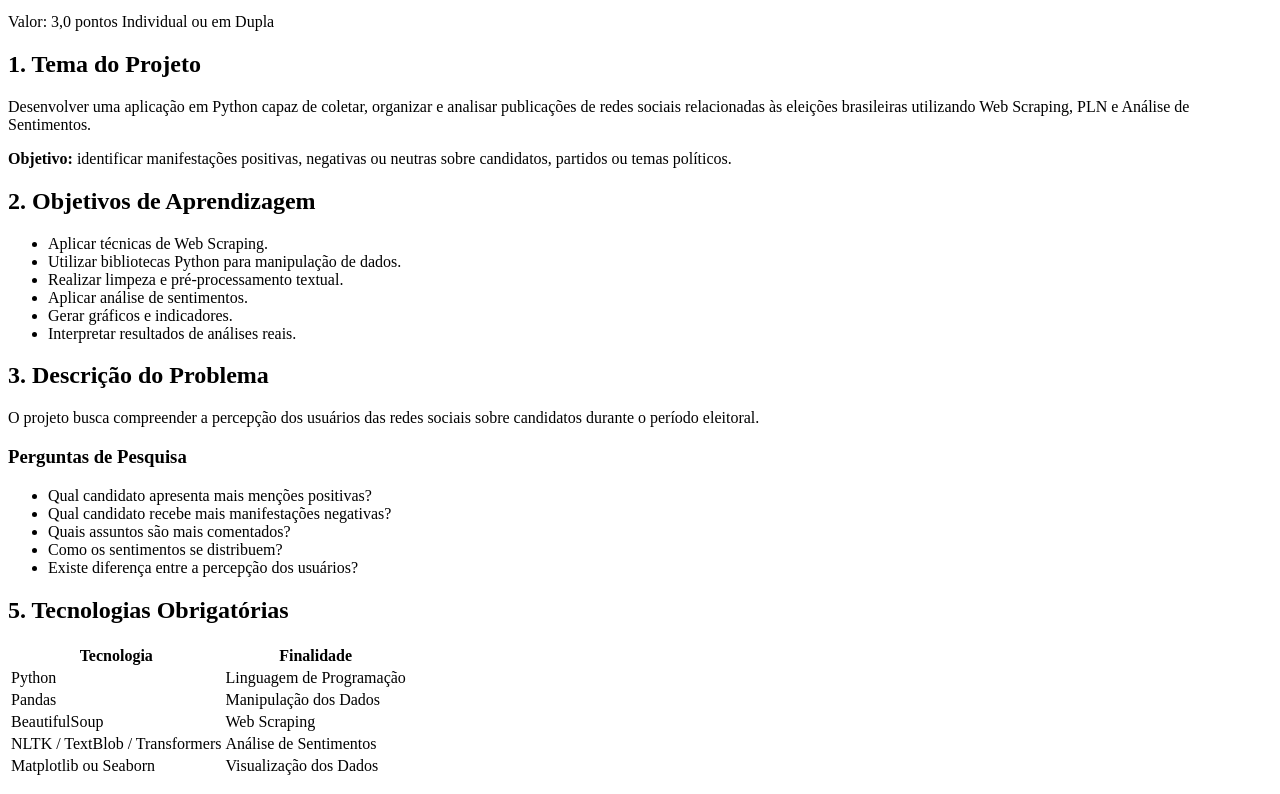
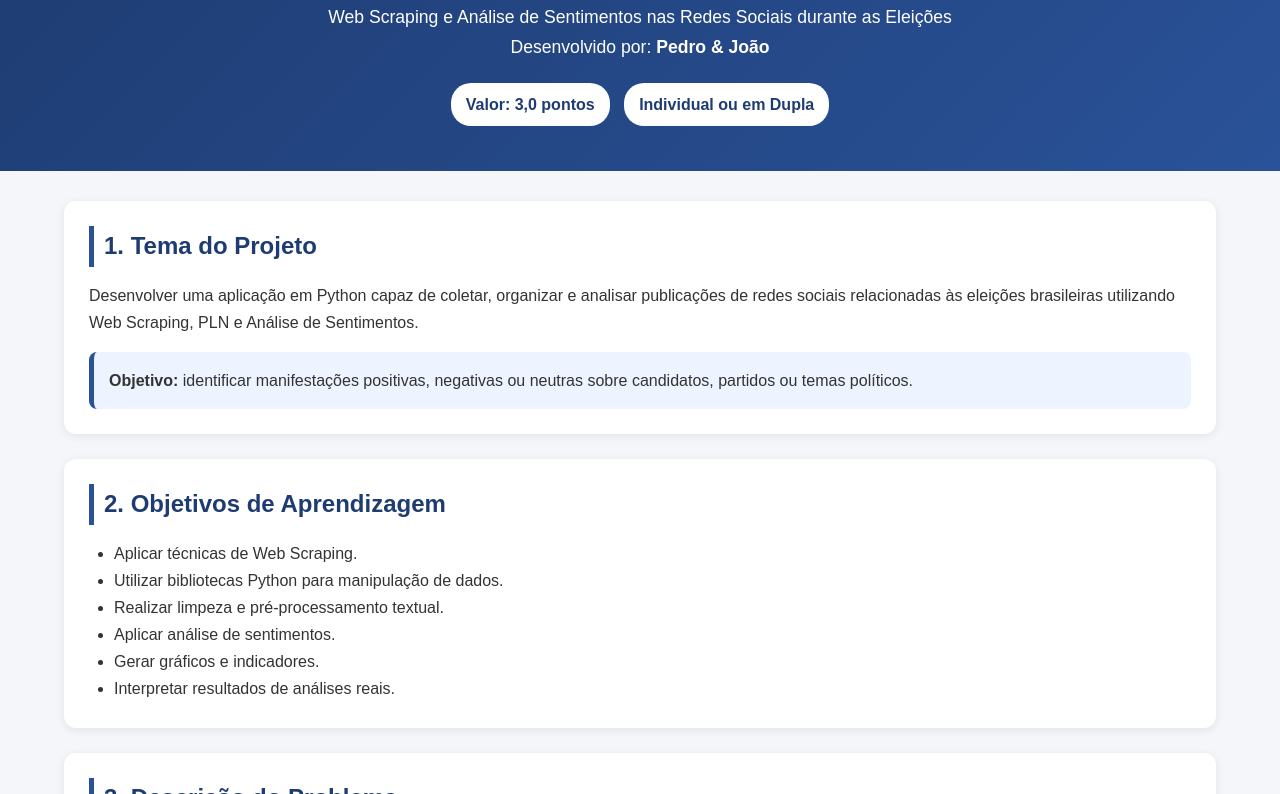
Before and after one commit to cjoaovitordacosta-ctrl/JP-1, a plain HTML site: page index.html in a window 1280 px wide. Shown: the part 101-895 px from the top of the page. Drawn offline with Linux system fonts and the light colour scheme; files that its build step writes are made by us from their sources.

Commit message:
Realização do CSS

```diff
--- a/css/style.css
+++ b/css/style.css
@@ -0,0 +1,124 @@
+*{
+    margin:0;
+    padding:0;
+    box-sizing:border-box;
+    font-family:Arial, Helvetica, sans-serif;
+}
+
+body{
+    background:#f4f6f9;
+    color:#333;
+    line-height:1.7;
+}
+
+header{
+    background:linear-gradient(135deg,#1e3c72,#2a5298);
+    color:white;
+    text-align:center;
+    padding:40px 20px;
+}
+
+header h1{
+    font-size:2rem;
+    margin-bottom:10px;
+}
+
+header p{
+    font-size:1.1rem;
+}
+
+.badges{
+    margin-top:15px;
+}
+
+.badge{
+    display:inline-block;
+    background:#ffffff;
+    color:#1e3c72;
+    padding:8px 15px;
+    border-radius:20px;
+    margin:5px;
+    font-weight:bold;
+}
+
+.container{
+    width:90%;
+    max-width:1200px;
+    margin:auto;
+    padding:30px 0;
+}
+
+section{
+    background:white;
+    padding:25px;
+    margin-bottom:25px;
+    border-radius:12px;
+    box-shadow:0 2px 10px rgba(0,0,0,0.08);
+}
+
+h2{
+    color:#1e3c72;
+    margin-bottom:15px;
+    border-left:5px solid #2a5298;
+    padding-left:10px;
+}
+
+h3{
+    margin:15px 0;
+    color:#2a5298;
+}
+
+ul{
+    margin-left:25px;
+}
+
+.card{
+    margin-top:15px;
+    padding:15px;
+    background:#eef4ff;
+    border-left:5px solid #2a5298;
+    border-radius:8px;
+}
+
+table{
+    width:100%;
+    border-collapse:collapse;
+    margin-top:15px;
+}
+
+table th{
+    background:#2a5298;
+    color:white;
+    padding:12px;
+}
+
+table td{
+    border:1px solid #ddd;
+    padding:10px;
+}
+
+table tr:nth-child(even){
+    background:#f8f8f8;
+}
+
+footer{
+    background:#1e3c72;
+    color:white;
+    text-align:center;
+    padding:20px;
+}
+
+@media(max-width:768px){
+
+    header h1{
+        font-size:1.6rem;
+    }
+
+    section{
+        padding:20px;
+    }
+
+    table{
+        font-size:14px;
+    }
+}
--- a/index.html
+++ b/index.html
@@ -13,6 +13,8 @@
 <header>
     <h1>Projeto Avaliativo</h1>
     <p>Web Scraping e Análise de Sentimentos nas Redes Sociais durante as Eleições</p>
+    </a>
+    <p>Desenvolvido por: <strong>Pedro & João</strong></p>
 
     <div class="badges">
         <span class="badge">Valor: 3,0 pontos</span>
```
